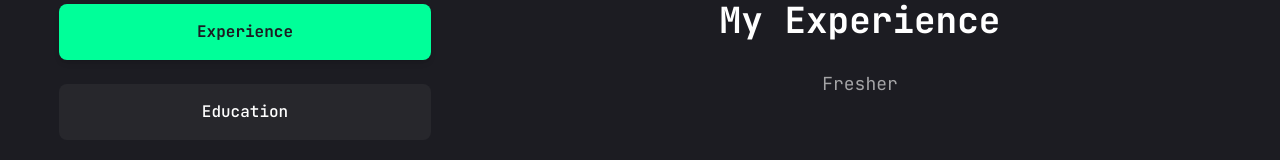
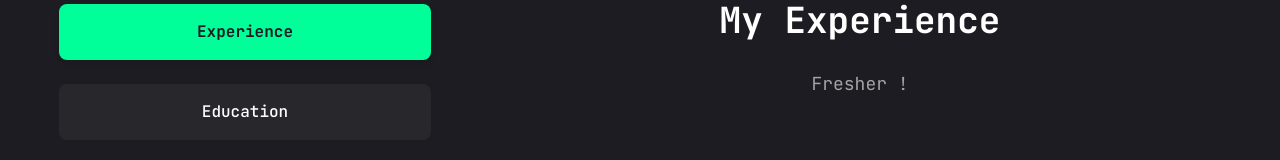
Before and after one commit to VineetPrajapati/vineet-portfolio, a Next.js app: page /resume in a window 1280 px wide. Shown: the part 180-340 px from the top of the page. Built offline with nearby package versions, Linux system fonts and the light colour scheme.

Commit message:
experiance

```diff
--- a/app/resume/page.jsx
+++ b/app/resume/page.jsx
@@ -66,7 +66,7 @@ const about = {
 const experience = {
   icon: "/assets/resume/badge.svg",
   title: "My Experience",
-  description: "Fresher",
+  description: "Fresher !",
   items: [
     {
       company: "",
```
